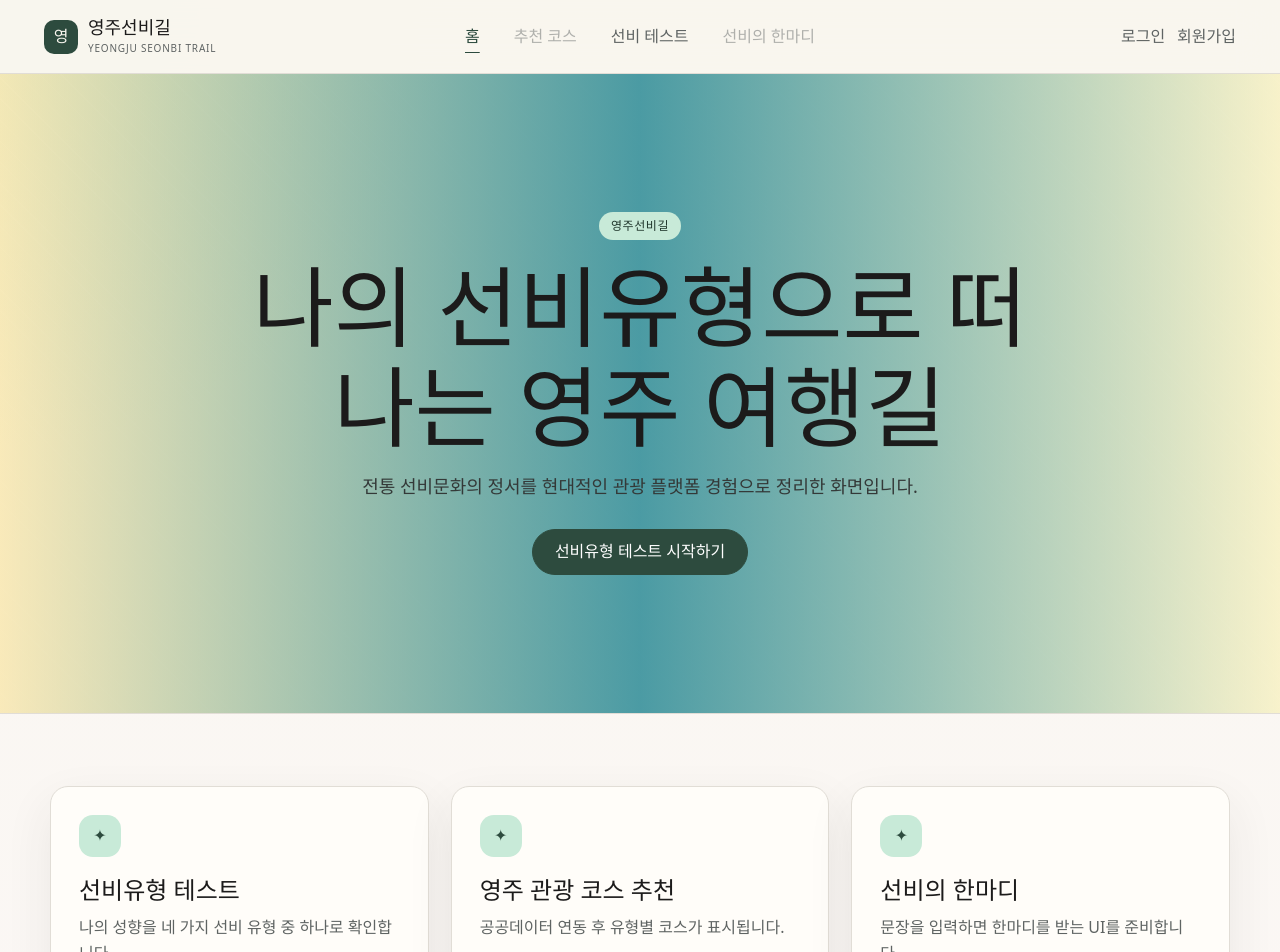
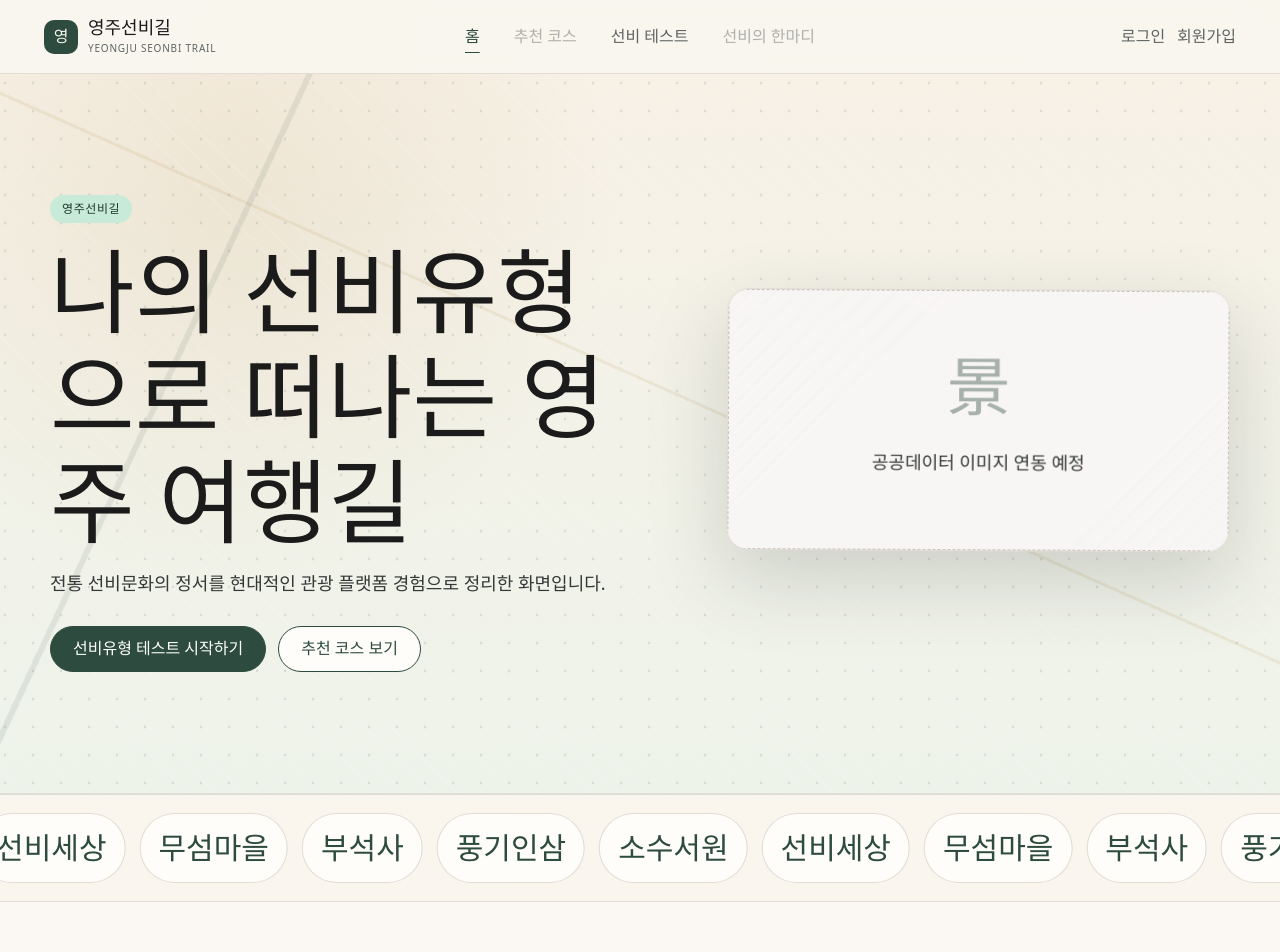
Before and after one commit to choihyungyu0/seonbi-talk, a React (Vite) app: page / in a window 1280 px wide. Shown: the top 952 px of the page. Built offline with nearby package versions, Linux system fonts and the light colour scheme; no server answers.

Commit message:
feat(home): 인터랙티브 랜딩 애니메이션 추가

```diff
--- /dev/null
+++ b/src/hooks/useRevealOnScroll.ts
@@ -0,0 +1,46 @@
+import { useCallback, useEffect, useState } from 'react'
+
+export function useRevealOnScroll<T extends HTMLElement>() {
+  const [element, setElement] = useState<T | null>(null)
+  const [isVisible, setIsVisible] = useState(false)
+  const revealRef = useCallback((node: T | null) => {
+    setElement(node)
+  }, [])
+
+  useEffect(() => {
+    if (!element || isVisible) return
+
+    if (!('IntersectionObserver' in window)) {
+      const timeoutId = globalThis.setTimeout(() => setIsVisible(true), 0)
+      return () => globalThis.clearTimeout(timeoutId)
+    }
+
+    if (window.matchMedia('(prefers-reduced-motion: reduce)').matches) {
+      const timeoutId = globalThis.setTimeout(() => setIsVisible(true), 0)
+      return () => globalThis.clearTimeout(timeoutId)
+    }
+
+    if (element.getBoundingClientRect().top < window.innerHeight) {
+      const timeoutId = globalThis.setTimeout(() => setIsVisible(true), 0)
+      return () => globalThis.clearTimeout(timeoutId)
+    }
+
+    const observer = new IntersectionObserver(
+      ([entry]) => {
+        if (!entry?.isIntersecting) return
+        setIsVisible(true)
+        observer.disconnect()
+      },
+      {
+        rootMargin: '0px 0px -12% 0px',
+        threshold: 0.12,
+      },
+    )
+
+    observer.observe(element)
+
+    return () => observer.disconnect()
+  }, [element, isVisible])
+
+  return [revealRef, isVisible] as const
+}
--- a/src/pages/HomePage.tsx
+++ b/src/pages/HomePage.tsx
@@ -1,4 +1,4 @@
-import { useEffect, useState } from 'react'
+import { useEffect, useMemo, useState, type CSSProperties, type PointerEvent } from 'react'
 import { Link } from 'react-router-dom'
 import { AppLayout } from '../components/layout/AppLayout'
 import { CommonButton } from '../components/common/CommonButton'
@@ -7,6 +7,7 @@ import { StatusBadge } from '../components/common/StatusBadge'
 import { searchYeongjuTourismByKeyword } from '../features/tourism/tourismApi'
 import { getTourismPrimaryImageUrl } from '../features/tourism/tourismImageUrl'
 import type { TourismContent } from '../features/tourism/tourismTypes'
+import { useRevealOnScroll } from '../hooks/useRevealOnScroll'
 
 const featureCards = [
   {
@@ -34,6 +35,11 @@ interface HomeHeroImage {
 export function HomePage() {
   const [heroImage, setHeroImage] = useState<HomeHeroImage | null>(null)
   const [isHeroImageLoading, setIsHeroImageLoading] = useState(true)
+  const [heroParallax, setHeroParallax] = useState({ x: 0, y: 0 })
+  const [featureRevealRef, isFeatureVisible] = useRevealOnScroll<HTMLDivElement>()
+  const [keywordRevealRef, isKeywordVisible] = useRevealOnScroll<HTMLDivElement>()
+  const [tourismRevealRef, isTourismVisible] = useRevealOnScroll<HTMLDivElement>()
+  const marqueeKeywords = useMemo(() => [...yeongjuKeywords, ...yeongjuKeywords], [])
 
   useEffect(() => {
     let ignore = false
@@ -55,25 +61,90 @@ export function HomePage() {
     }
   }, [])
 
+  function handleHeroPointerMove(event: PointerEvent<HTMLElement>) {
+    if (!window.matchMedia('(pointer: fine)').matches) return
+    if (window.matchMedia('(prefers-reduced-motion: reduce)').matches) return
+
+    const rect = event.currentTarget.getBoundingClientRect()
+    setHeroParallax({
+      x: ((event.clientX - rect.left) / rect.width - 0.5) * 2,
+      y: ((event.clientY - rect.top) / rect.height - 0.5) * 2,
+    })
+  }
+
   return (
     <AppLayout>
-      <section className="home-hero">
+      <section
+        className="home-hero"
+        onPointerMove={handleHeroPointerMove}
+        onPointerLeave={() => setHeroParallax({ x: 0, y: 0 })}
+        style={
+          {
+            '--hero-parallax-x': `${heroParallax.x * 12}px`,
+            '--hero-parallax-y': `${heroParallax.y * 12}px`,
+            '--hero-pattern-x': `${heroParallax.x * -4}px`,
+            '--hero-pattern-y': `${heroParallax.y * -4}px`,
+          } as CSSProperties
+        }
+      >
         <div className="hero-pattern" aria-hidden="true" />
         <div className="page-container hero-inner">
+          <div className="hero-copy">
             <StatusBadge>영주선비길</StatusBadge>
             <h1>나의 선비유형으로 떠나는 영주 여행길</h1>
             <p>
               전통 선비문화의 정서를 현대적인 관광 플랫폼 경험으로 정리한
               화면입니다.
             </p>
+            <div className="hero-actions">
               <Link className="common-button common-button--primary" to="/test">
                 선비유형 테스트 시작하기
               </Link>
+              <Link className="common-button common-button--secondary" to="/course">
+                추천 코스 보기
+              </Link>
+            </div>
+          </div>
+          <div className="home-hero-visual" aria-label="영주 대표 관광 이미지">
+            <div className="home-hero-visual-frame">
+              {heroImage ? (
+                <figure className="home-floating-image">
+                  <img src={heroImage.src} alt={heroImage.title} />
+                  <figcaption>{heroImage.title}</figcaption>
+                </figure>
+              ) : (
+                <ImagePlaceholder
+                  className="home-hero-image-placeholder"
+                  label={
+                    isHeroImageLoading
+                      ? '공공데이터 이미지를 불러오고 있습니다.'
+                      : '공공데이터 이미지 연동 예정'
+                  }
+                />
+              )}
+            </div>
+          </div>
+        </div>
+      </section>
+
+      <section className="home-keyword-marquee" aria-label="영주 대표 키워드">
+        <div className="home-keyword-track">
+          {marqueeKeywords.map((keyword, index) => (
+            <span
+              key={`${keyword}-${index}`}
+              aria-hidden={index >= yeongjuKeywords.length}
+            >
+              {keyword}
+            </span>
+          ))}
         </div>
       </section>
 
       <section className="page-section page-container">
-        <div className="card-grid three-columns">
+        <div
+          ref={featureRevealRef}
+          className={`reveal-on-scroll ${isFeatureVisible ? 'is-visible' : ''} card-grid three-columns`}
+        >
           {featureCards.map((card) => (
             <article className="surface-card feature-card" key={card.title}>
               <span className="card-symbol" aria-hidden="true">
@@ -87,7 +158,10 @@ export function HomePage() {
       </section>
 
       <section className="page-section page-container split-section">
-        <div>
+        <div
+          ref={keywordRevealRef}
+          className={`reveal-on-scroll ${isKeywordVisible ? 'is-visible' : ''}`}
+        >
           <StatusBadge tone="brown">대표 키워드</StatusBadge>
           <h2>영주의 선비길을 구성하는 주요 단서</h2>
           <div className="keyword-list" aria-label="영주 대표 키워드">
@@ -104,6 +178,10 @@ export function HomePage() {
             </CommonButton>
           </div>
         </div>
+        <div
+          ref={tourismRevealRef}
+          className={`reveal-on-scroll ${isTourismVisible ? 'is-visible' : ''}`}
+        >
           {heroImage ? (
             <figure className="hero-tourism-image">
               <img src={heroImage.src} alt={heroImage.title} />
@@ -119,6 +197,7 @@ export function HomePage() {
               }
             />
           )}
+        </div>
       </section>
     </AppLayout>
   )
--- a/src/styles/global.css
+++ b/src/styles/global.css
@@ -267,25 +267,41 @@ a {
 
 .home-hero {
   position: relative;
-  min-height: 640px;
+  min-height: min(720px, calc(100svh - 48px));
   display: grid;
   place-items: center;
   overflow: hidden;
   border-bottom: 1px solid var(--line);
+  background:
+    radial-gradient(circle at 18% 18%, rgba(180, 139, 74, 0.12), transparent 32%),
+    linear-gradient(180deg, #f7f1e6 0%, #eef3ea 100%);
 }
 
 .hero-pattern {
   position: absolute;
-  inset: 0;
+  inset: -8%;
   background:
-    linear-gradient(90deg, rgba(248, 224, 145, 0.58), rgba(20, 126, 139, 0.76), rgba(246, 238, 171, 0.55)),
-    repeating-linear-gradient(45deg, transparent 0 14px, rgba(255, 255, 255, 0.16) 14px 15px);
+    linear-gradient(115deg, transparent 0 23%, rgba(45, 75, 62, 0.11) 23% 23.35%, transparent 23.35% 100%),
+    linear-gradient(24deg, transparent 0 54%, rgba(180, 139, 74, 0.15) 54% 54.22%, transparent 54.22% 100%),
+    radial-gradient(circle at 72% 24%, rgba(45, 75, 62, 0.16) 0 1px, transparent 1.5px),
+    repeating-linear-gradient(45deg, transparent 0 18px, rgba(255, 255, 255, 0.2) 18px 19px);
+  background-size: auto, auto, 28px 28px, auto;
+  opacity: 0.86;
+  transform: translate3d(var(--hero-pattern-x, 0px), var(--hero-pattern-y, 0px), 0);
+  animation: homePatternDrift 18s ease-in-out infinite alternate;
 }
 
 .hero-inner {
   position: relative;
-  max-width: 820px;
-  text-align: center;
+  display: grid;
+  grid-template-columns: minmax(0, 1fr) minmax(300px, 0.82fr);
+  align-items: center;
+  gap: clamp(28px, 5vw, 72px);
+  padding: 72px 0;
+}
+
+.hero-copy {
+  max-width: 720px;
 }
 
 .hero-inner h1,
@@ -302,7 +318,7 @@ a {
 }
 
 .hero-inner h1 {
-  font-size: clamp(44px, 8vw, 88px);
+  font-size: clamp(48px, 8vw, 92px);
 }
 
 .hero-inner p,
@@ -313,6 +329,133 @@ a {
   margin: 0 auto 28px;
   color: var(--ink-soft);
   font-size: 18px;
+}
+
+.hero-inner p {
+  margin-inline: 0;
+}
+
+.hero-actions {
+  display: flex;
+  flex-wrap: wrap;
+  gap: 12px;
+}
+
+.home-hero-visual {
+  transform: translate3d(var(--hero-parallax-x, 0px), var(--hero-parallax-y, 0px), 0);
+  transition: transform 180ms ease-out;
+}
+
+.home-hero-visual-frame {
+  position: relative;
+  overflow: hidden;
+  border: 1px solid rgba(89, 72, 49, 0.18);
+  border-radius: 22px;
+  background:
+    linear-gradient(rgba(255, 255, 255, 0.2), rgba(255, 255, 255, 0)),
+    var(--surface);
+  box-shadow: 0 28px 80px rgba(35, 47, 37, 0.18);
+  animation: homeFloat 9.5s ease-in-out infinite;
+}
+
+.home-floating-image,
+.home-hero-image-placeholder {
+  min-height: 420px;
+}
+
+.home-floating-image {
+  display: grid;
+  margin: 0;
+}
+
+.home-floating-image img {
+  width: 100%;
+  min-height: 420px;
+  max-height: 560px;
+  object-fit: cover;
+}
+
+.home-floating-image figcaption {
+  position: absolute;
+  right: 18px;
+  bottom: 18px;
+  border: 1px solid rgba(255, 255, 255, 0.34);
+  border-radius: 999px;
+  padding: 9px 14px;
+  color: #f8f2e8;
+  background: rgba(34, 43, 36, 0.64);
+  backdrop-filter: blur(6px);
+  font-weight: 700;
+}
+
+.home-keyword-marquee {
+  overflow: hidden;
+  border-block: 1px solid var(--line);
+  padding: 18px 0;
+  background: rgba(250, 246, 238, 0.72);
+}
+
+.home-keyword-track {
+  display: flex;
+  width: max-content;
+  gap: 14px;
+  animation: homeKeywordMarquee 24s linear infinite;
+}
+
+.home-keyword-track span {
+  flex: 0 0 auto;
+  border: 1px solid rgba(89, 72, 49, 0.18);
+  border-radius: 999px;
+  padding: 10px 18px;
+  color: var(--forest);
+  background: var(--surface);
+  font-family: var(--serif);
+  font-size: clamp(18px, 3vw, 30px);
+  font-weight: 700;
+}
+
+.reveal-on-scroll {
+  opacity: 0;
+  transform: translateY(32px);
+  transition:
+    opacity 720ms ease,
+    transform 720ms ease;
+}
+
+.reveal-on-scroll.is-visible {
+  opacity: 1;
+  transform: translateY(0);
+}
+
+@keyframes homeFloat {
+  0%,
+  100% {
+    transform: translateY(0) rotate(-0.4deg);
+  }
+
+  50% {
+    transform: translateY(-14px) rotate(0.35deg);
+  }
+}
+
+@keyframes homePatternDrift {
+  from {
+    background-position: 0 0, 0 0, 0 0, 0 0;
+  }
+
+  to {
+    background-position: 30px -18px, -24px 18px, 14px 20px, 16px 16px;
+  }
+}
+
+@keyframes homeKeywordMarquee {
+  from {
+    transform: translateX(0);
+  }
+
+  to {
+    transform: translateX(-50%);
+  }
 }
 
 .surface-card {
@@ -1857,6 +2000,25 @@ a {
     grid-template-columns: 1fr;
   }
 
+  .hero-inner {
+    grid-template-columns: 1fr;
+    padding: 56px 0 48px;
+  }
+
+  .hero-copy {
+    max-width: 760px;
+  }
+
+  .home-hero-visual {
+    transform: none;
+  }
+
+  .home-floating-image,
+  .home-floating-image img,
+  .home-hero-image-placeholder {
+    min-height: 320px;
+  }
+
   .course-side-panel {
     position: static;
   }
@@ -1885,7 +2047,19 @@ a {
   }
 
   .home-hero {
-    min-height: 560px;
+    min-height: auto;
+  }
+
+  .hero-inner h1 {
+    font-size: clamp(42px, 13vw, 64px);
+  }
+
+  .hero-actions .common-button {
+    width: 100%;
+  }
+
+  .home-keyword-track {
+    animation-duration: 30s;
   }
 
   .tourism-card {
@@ -1972,3 +2146,24 @@ a {
     grid-template-columns: repeat(2, 1fr);
   }
 }
+
+@media (prefers-reduced-motion: reduce) {
+  *,
+  *::before,
+  *::after {
+    scroll-behavior: auto !important;
+    animation-duration: 0.01ms !important;
+    animation-iteration-count: 1 !important;
+    transition-duration: 0.01ms !important;
+  }
+
+  .home-hero-visual,
+  .hero-pattern,
+  .reveal-on-scroll {
+    transform: none !important;
+  }
+
+  .reveal-on-scroll {
+    opacity: 1;
+  }
+}
```
Lines whose indentation alone changed are shown as unchanged.
